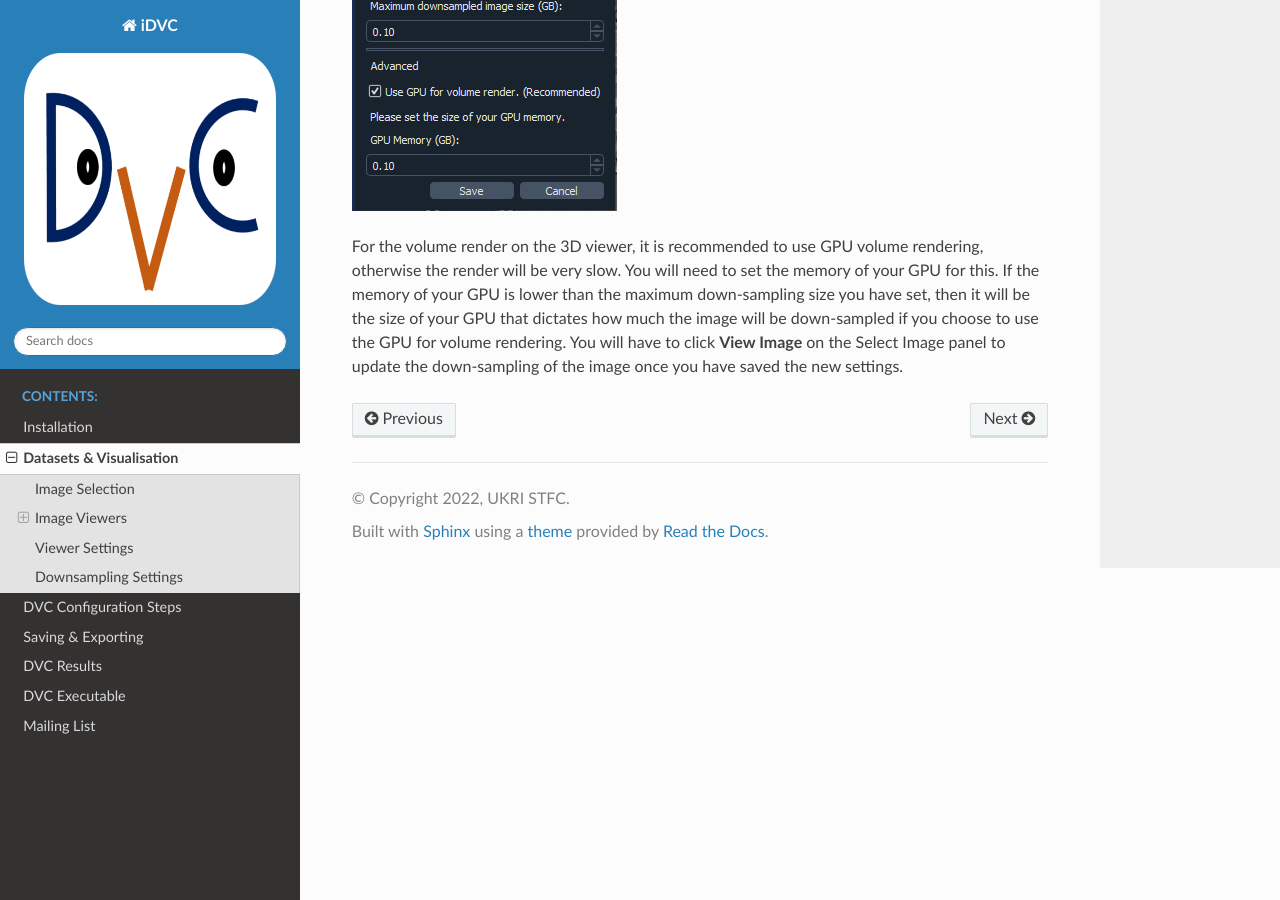
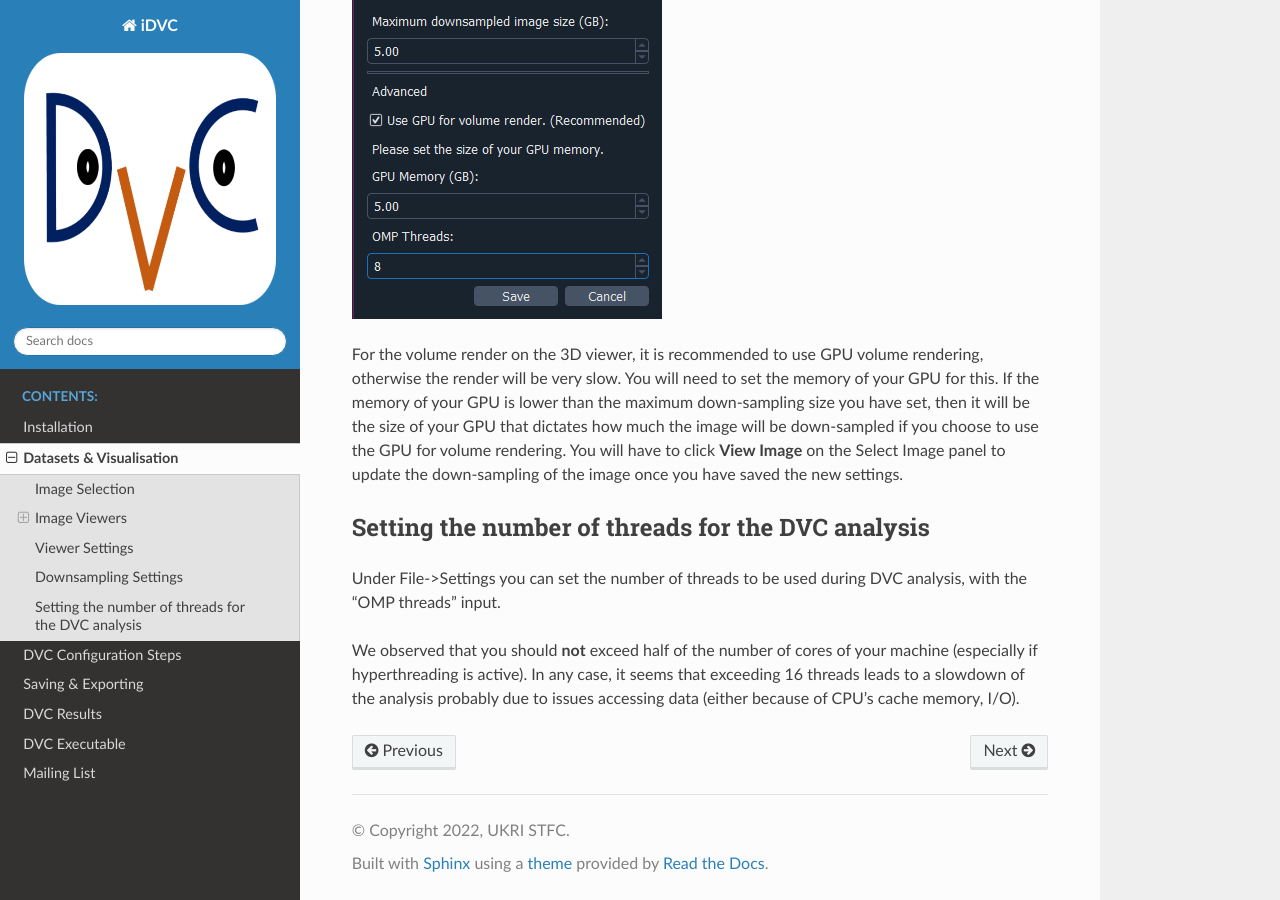
Before and after one commit to TomographicImaging/iDVC, a Sphinx documentation site: the page built from docs/source/viewer.rst, in a window 1280 px wide and 900 px high, scrolled down 3124 px. Built offline with Sphinx 7.4.7 and the Read the Docs theme 2.0.0, drawn with Linux system fonts in a browser that asks for light colours.

Commit message:
updated changes and documentation

```diff
--- a/docs/source/viewer.rst
+++ b/docs/source/viewer.rst
@@ -109,3 +109,12 @@ Under File->Settings you can set the maximum down-sampled size of the image, whi
 For the volume render on the 3D viewer, it is recommended to use GPU volume rendering, otherwise the render will be very slow. You will need to set the memory of your GPU for this.
 If the memory of your GPU is lower than the maximum down-sampling size you have set, then it will be the size of your GPU that dictates how much the image will be down-sampled if you choose to use the GPU for volume rendering.
 You will have to click **View Image** on the Select Image panel to update the down-sampling of the image once you have saved the new settings.
+
+Setting the number of threads for the DVC analysis
+==================================================
+
+Under File->Settings you can set the number of threads to be used during DVC analysis, with the "OMP threads" input.
+
+We observed that you should **not** exceed half of the
+number of cores of your machine (especially if hyperthreading is active). In any case, it seems that exceeding 16 threads leads to a slowdown of the analysis
+probably due to issues accessing data (either because of CPU's cache memory, I/O).
```
Also changed, not shown: CHANGES.md (+1 -0 lines), docs/source/images/idvc_settings_panel.png, 1 other file.
